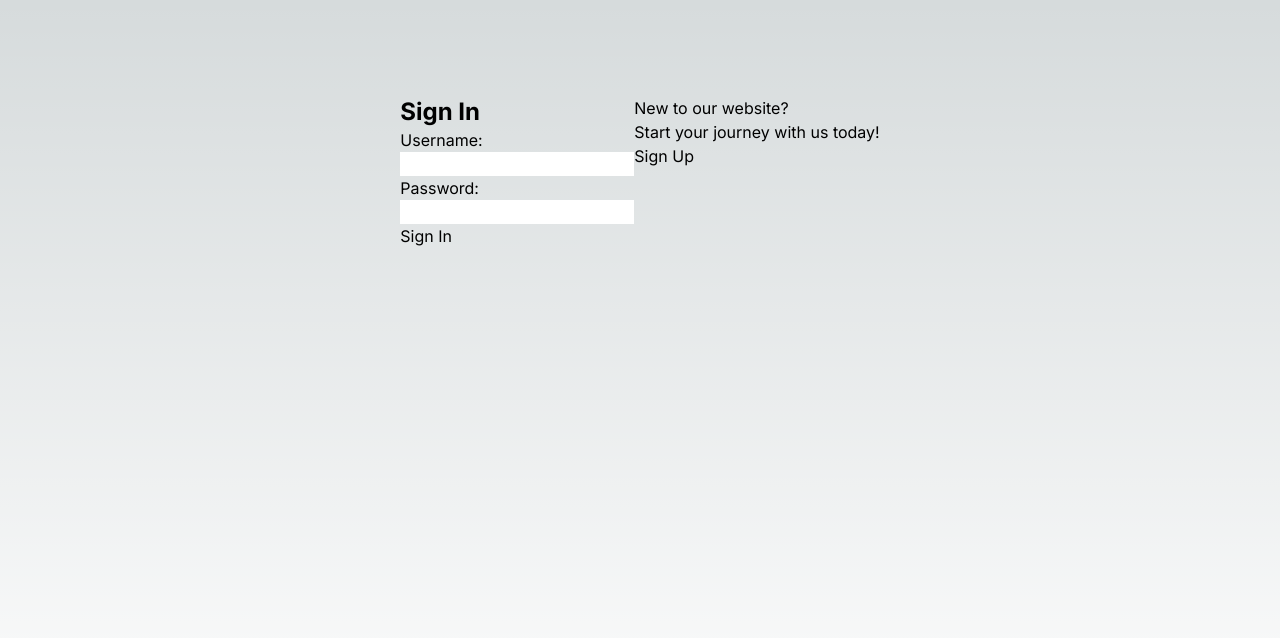
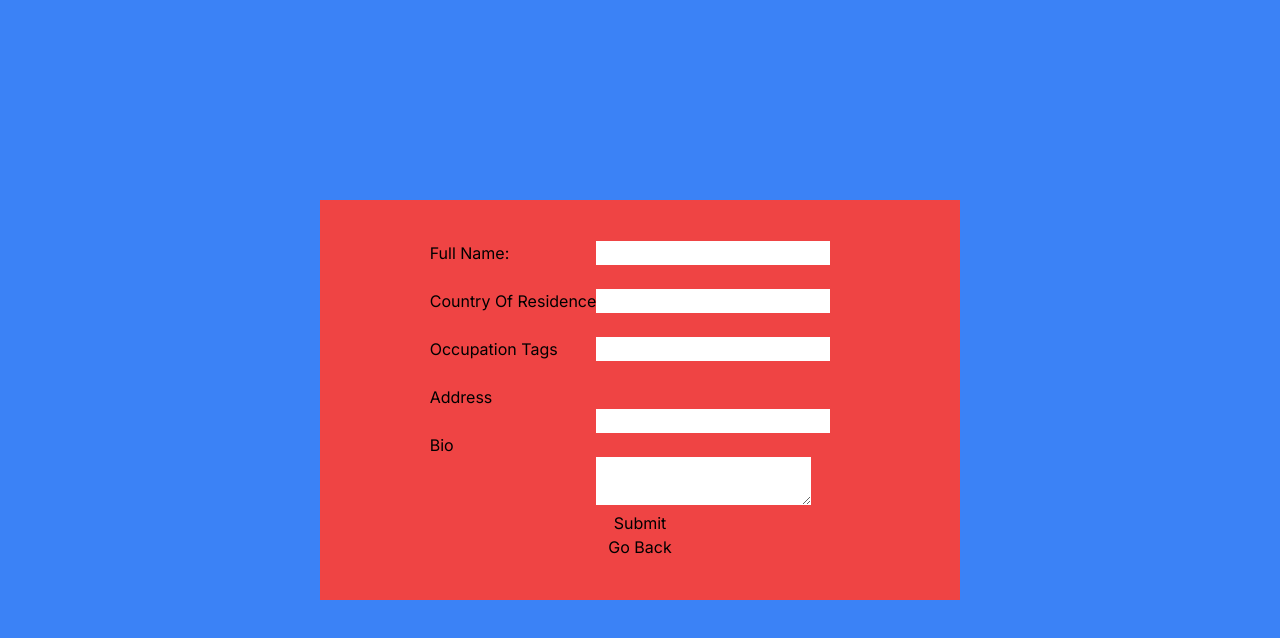
Before and after one commit to TheSomethingSomethingCompany/secret-forest, a Next.js app in the folder app/: page / in a window 1280 px wide. Shown: the top 638 px of the page. Built offline with nearby package versions, Linux system fonts and the light colour scheme.

Commit message:
Working Create Profile w/o image, tags working

```diff
--- /dev/null
+++ b/app/app/components/createProfileForm/createProfileForm.jsx
@@ -0,0 +1,58 @@
+"use client";
+import OccupationTags from '../occupationTags/OccupationTags'
+
+function CreateProfileForm() {
+    return (
+
+            <form action="" method="post" className = "w-1/2 h-1/2 flex flex-col justify-center items-center bg-red-500">
+
+            <div className = "flex">
+            <div id = "labelsCreateProfile">
+                <label>Full Name: </label>
+                <br></br>
+                <br></br>
+                <label>Country Of Residence</label>
+                <br></br>
+                <br></br>
+                <label>Occupation Tags</label>
+                <br></br>
+                <br></br>
+                <label>Address</label>
+                <br></br>
+                <br></br>
+                <label>Bio</label>
+            </div>
+
+            <div id = "inputsCreateProfile">
+                <input type="text" className = "text-black"  name="fullName" required />
+                <br></br>
+                <br></br>
+
+                <input type="text" className = "text-black"  name="country" required />
+
+                <br></br>
+                <br></br>
+
+                <OccupationTags />
+                <br></br>
+                <br></br>
+
+
+                <input type="text" className = "text-black"  name="address" />
+                <br></br>
+                <br></br>
+
+                <textarea className = "text-black" name="bio" required></textarea>
+
+            </div>
+                </div>
+
+                <input type="submit" value="Submit" />
+                <button id="goBack">Go Back</button>
+            </form>
+
+
+    );
+}
+
+export default CreateProfileForm;
--- a/app/app/components/occupationTags/OccupationTags.jsx
+++ b/app/app/components/occupationTags/OccupationTags.jsx
@@ -1,4 +1,5 @@
-export default function OccupationTags(){
+import {useState} from 'react'
+function OccupationTags(){
     const [currentTags, setTags] = useState([]);
     const [inputValue, setInputValue] = useState('');
 
@@ -16,8 +17,10 @@ export default function OccupationTags(){
         setInputValue(event.target.value);
     }
 
-    return <>
-    <input type = "text" onKeyDown = {addTag} id = "tag" value = {inputValue} onInput = {onInputChange}></input>
-    <div id = "tagsContainer"> {currentTags.map( (tag) => <p key = {tag}>{tag}</p> )} </div>
-    </>;
+    return <div className = "flex">
+    <input type = "text" className = "text-black" onKeyDown = {addTag} id = "tag" value = {inputValue} onInput = {onInputChange}></input>
+    <div className = "bg-green-500 flex ml-5" id = "tagsContainer"> {currentTags.map( (tag) => <p key = {tag} className = "m-1">{tag}</p> )} </div>
+    </div>;
 }
+
+export default OccupationTags;
--- a/app/app/layout.tsx
+++ b/app/app/layout.tsx
@@ -15,7 +15,7 @@ export default function RootLayout({
   children: React.ReactNode
 }) {
   return (
-    <html lang="en">
+    <html lang="en" className = "w-full h-full">
       <body className={inter.className}>{children}</body>
     </html>
   )
--- a/app/app/page.tsx
+++ b/app/app/page.tsx
@@ -1,10 +1,23 @@
-import Image from "next/image";
-import UserAuthentication from "./components/user-auth/UserAuthentication";
+"use client"
+import CreateProfileForm from "./components/createProfileForm/createProfileForm";
+import React, { useEffect } from 'react';
 
 export default function Home() {
+
+    useEffect(() => {
+      document.body.classList.add('h-full');
+
+      // Clean up function
+      return () => {
+        document.body.classList.remove('your-class-name');
+      };
+    }, []);
+
   return (
-    <main className="flex min-h-screen flex-col items-center justify-between p-24">
-      <UserAuthentication />
+
+    <main className = "w-full h-full flex justify-center items-center bg-blue-500">
+      <CreateProfileForm />
     </main>
+
   );
 }
```
Also changed, not shown: app/package.json (+5 -3 lines), app/.eslintrc.json, 1 other file (tests, documents, lock files or other folders).
